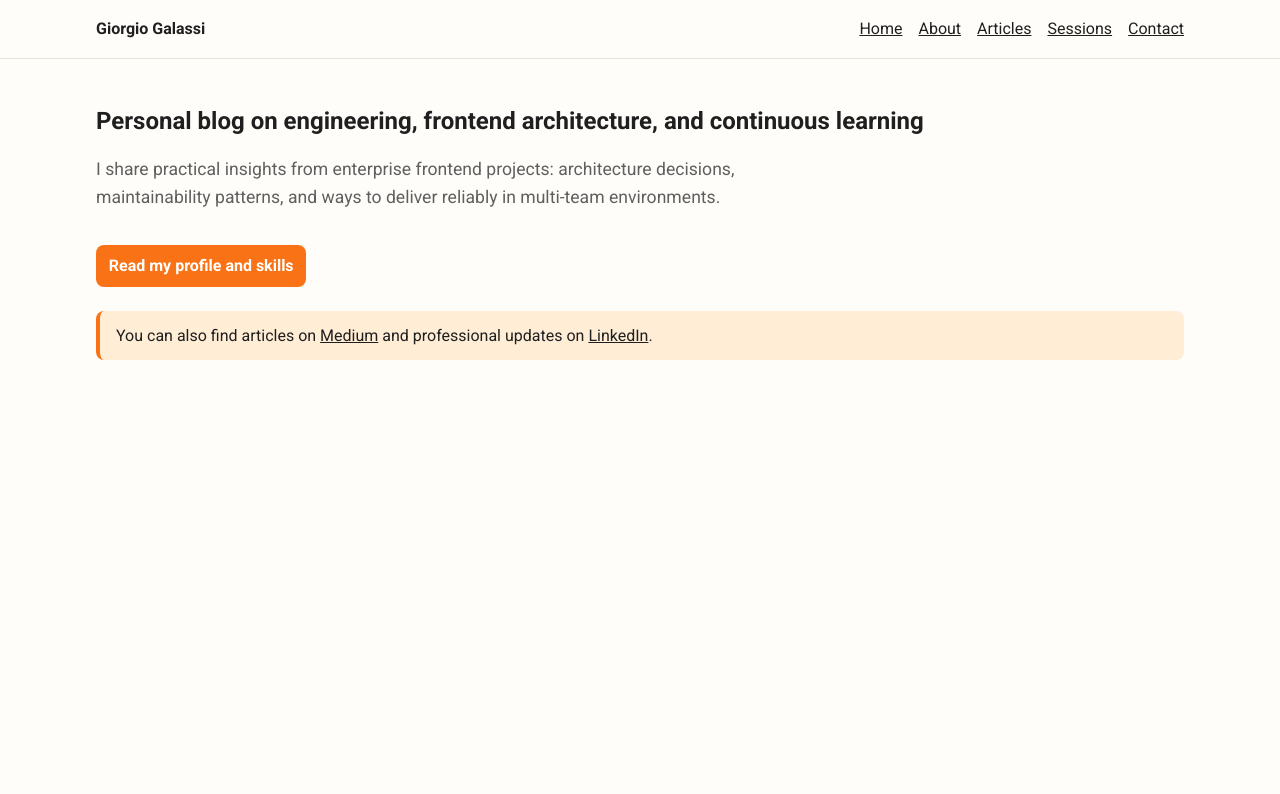
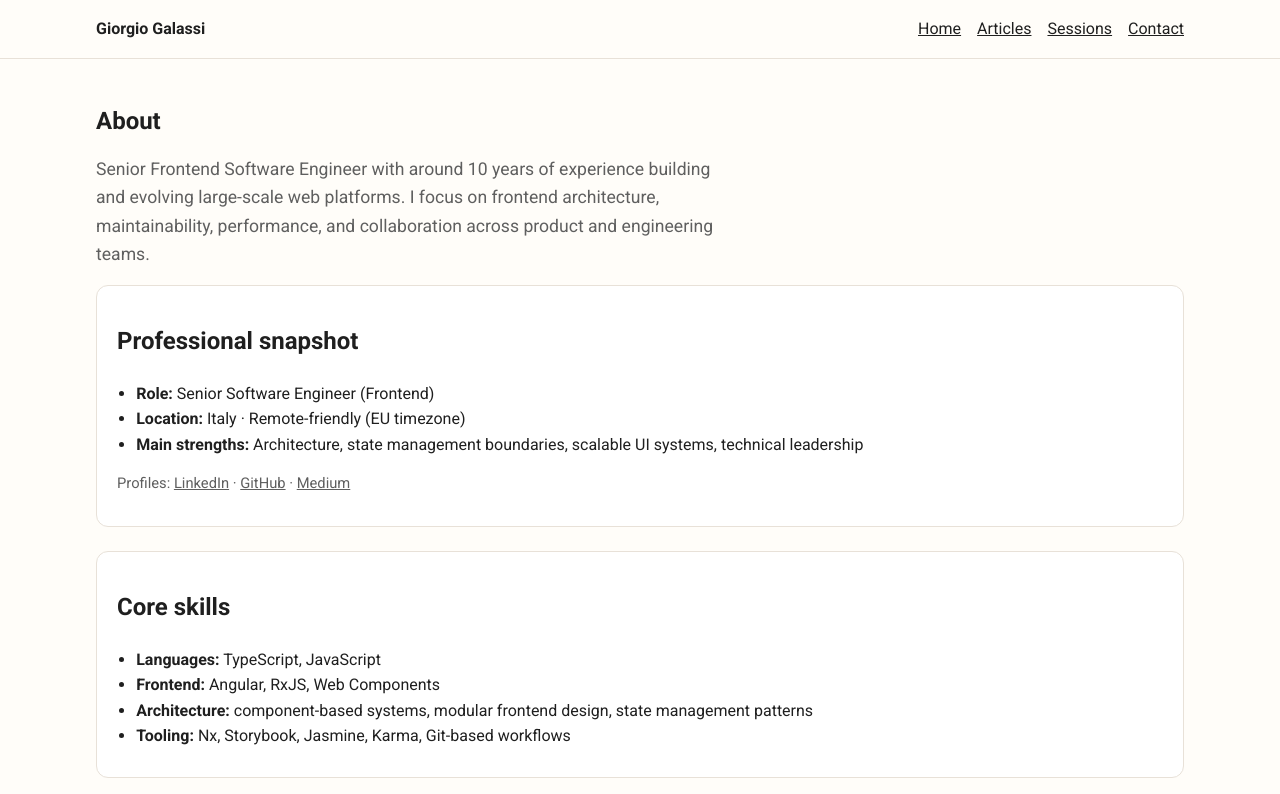
Before and after one commit to giorgiogalassi/blog, a Next.js app: page / in a window 1280 px wide. Shown: the top 794 px of the page. Built offline with nearby package versions, Linux system fonts and the light colour scheme.

Commit message:
Move profile summary back to home and remove About route

```diff
--- a/app/page.tsx
+++ b/app/page.tsx
@@ -1,29 +1,73 @@
-import Link from 'next/link';
+import type { Metadata } from 'next';
 
 import { siteConfig } from '@/config/site';
+
+export const metadata: Metadata = {
+  title: 'About',
+  description: 'Summary of Giorgio Galassi profile, technical focus, and core frontend skills.'
+};
 
 export default function HomePage() {
   return (
     <section className="page container">
-      <h1>Personal blog on engineering, frontend architecture, and continuous learning</h1>
+      <h1>About</h1>
       <p className="lead">
-        I share practical insights from enterprise frontend projects: architecture decisions,
-        maintainability patterns, and ways to deliver reliably in multi-team environments.
+        Senior Frontend Software Engineer with around 10 years of experience building and evolving
+        large-scale web platforms. I focus on frontend architecture, maintainability, performance,
+        and collaboration across product and engineering teams.
       </p>
-      <Link href="/about" className="button-link">
-        Read my profile and skills
-      </Link>
-      <p className="note">
-        You can also find articles on{' '}
-        <a href={siteConfig.social.medium} target="_blank" rel="noreferrer">
-          Medium
-        </a>{' '}
-        and professional updates on{' '}
-        <a href={siteConfig.social.linkedin} target="_blank" rel="noreferrer">
-          LinkedIn
-        </a>
-        .
-      </p>
+
+      <article className="card">
+        <h2>Professional snapshot</h2>
+        <ul className="meta-list">
+          <li>
+            <strong>Role:</strong> Senior Software Engineer (Frontend)
+          </li>
+          <li>
+            <strong>Location:</strong> Italy · Remote-friendly (EU timezone)
+          </li>
+          <li>
+            <strong>Main strengths:</strong> Architecture, state management boundaries, scalable UI
+            systems, technical leadership
+          </li>
+        </ul>
+        <p className="card-meta">
+          Profiles: <a href={siteConfig.social.linkedin}>LinkedIn</a> ·{' '}
+          <a href={siteConfig.social.github}>GitHub</a> ·{' '}
+          <a href={siteConfig.social.medium}>Medium</a>
+        </p>
+      </article>
+
+      <div className="card-list">
+        <article className="card">
+          <h2>Core skills</h2>
+          <ul className="meta-list">
+            <li>
+              <strong>Languages:</strong> TypeScript, JavaScript
+            </li>
+            <li>
+              <strong>Frontend:</strong> Angular, RxJS, Web Components
+            </li>
+            <li>
+              <strong>Architecture:</strong> component-based systems, modular frontend design,
+              state management patterns
+            </li>
+            <li>
+              <strong>Tooling:</strong> Nx, Storybook, Jasmine, Karma, Git-based workflows
+            </li>
+          </ul>
+        </article>
+
+        <article className="card">
+          <h2>How I contribute</h2>
+          <ul className="meta-list">
+            <li>Design and evolve frontend architecture for multi-team products.</li>
+            <li>Define standards and shared patterns to reduce coupling.</li>
+            <li>Support teams with technical mentoring and architecture reviews.</li>
+            <li>Bridge product needs with sustainable engineering decisions.</li>
+          </ul>
+        </article>
+      </div>
     </section>
   );
 }
--- a/config/site.ts
+++ b/config/site.ts
@@ -7,7 +7,6 @@ export const siteConfig = {
   email: 'ged.galassi@gmail.com',
   nav: [
     { label: 'Home', href: '/' },
-    { label: 'About', href: '/about' },
     { label: 'Articles', href: '/articles' },
     { label: 'Sessions', href: '/sessions' },
     { label: 'Contact', href: '/contact' }
```
Also changed, not shown: app/about/page.tsx (deleted, +0 -73 lines).
